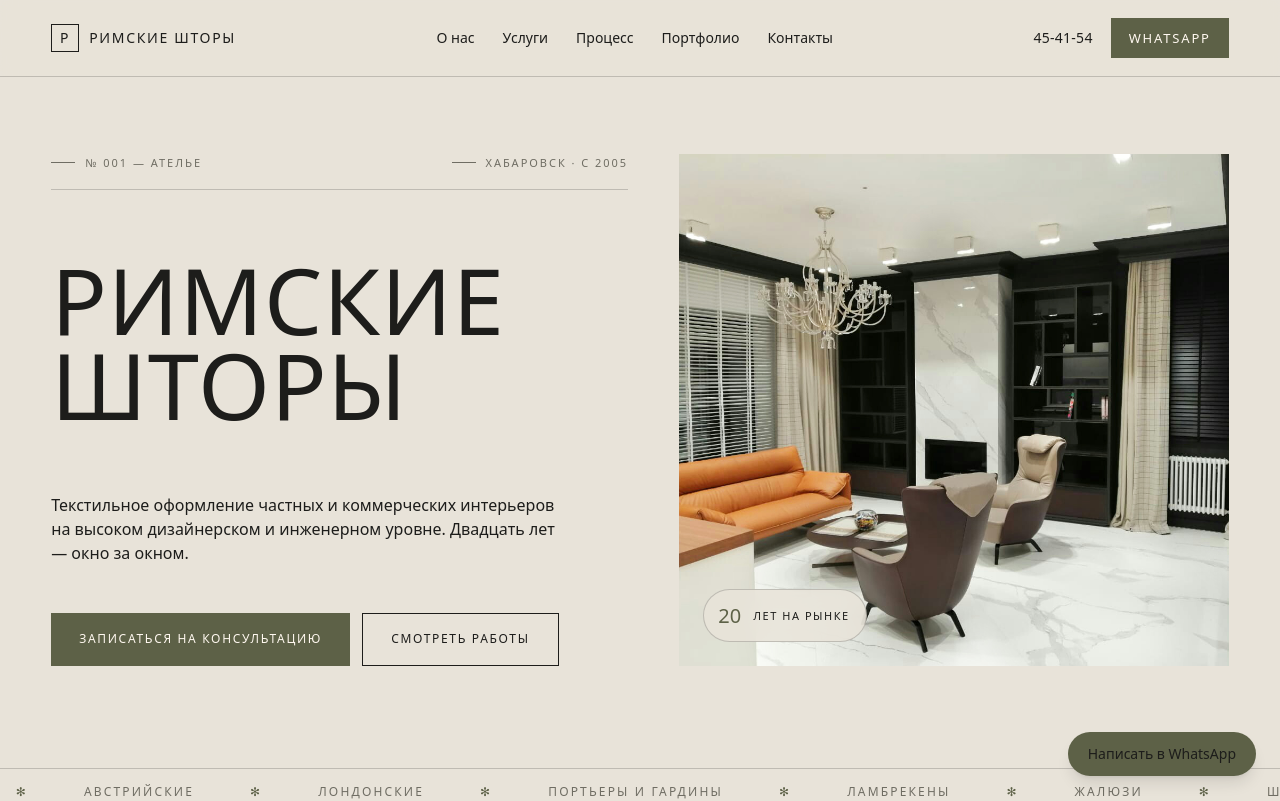
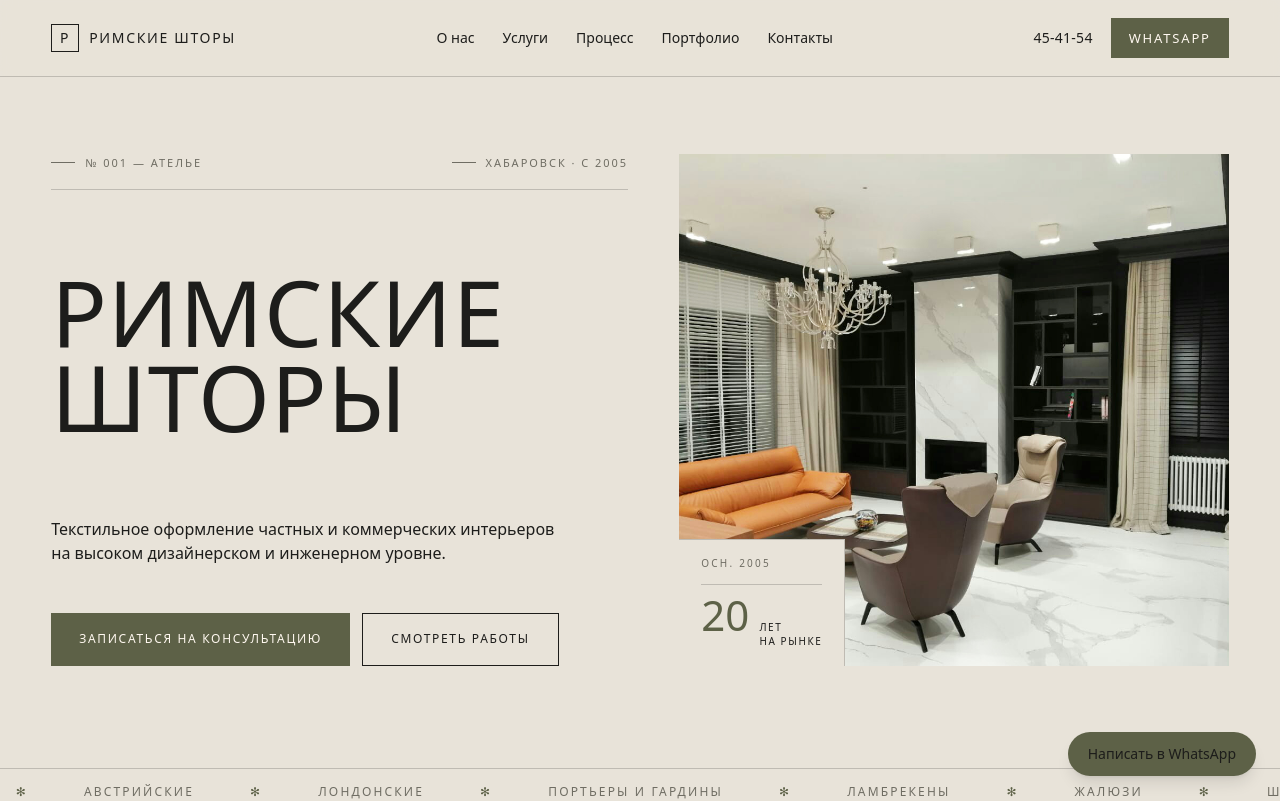
Before and after one commit to artyom-kalman/romanshtor-site, a Next.js app: page / in a window 1280 px wide. Shown: the top 801 px of the page. Built offline with nearby package versions, Linux system fonts and the light colour scheme.

Commit message:
Restyle hero badge as corner-anchored editorial tag

```diff
--- a/app/design.css
+++ b/app/design.css
@@ -291,30 +291,48 @@ body {
     color-mix(in oklab, var(--ink) 4%, transparent) 14px 15px
   );
 }
+/* corner-anchored editorial tag — sharp, hairline-framed, matches Direction C */
 .hero-badge {
   position: absolute;
-  left: 24px; bottom: 24px;
+  left: 0; bottom: 0;
   z-index: 2;
-  display: inline-flex; align-items: center; gap: 12px;
-  padding: 10px 16px 10px 14px;
-  background: color-mix(in oklab, var(--bg) 86%, transparent);
-  backdrop-filter: blur(12px);
-  border: var(--hairline);
+  display: flex;
+  flex-direction: column;
+  gap: 12px;
+  padding: 16px 22px 18px;
+  background: var(--bg);
+  border-top: var(--hairline);
+  border-right: var(--hairline);
+}
+.hero-badge-est {
   font-family: var(--font-mono);
-  font-size: 11px;
-  letter-spacing: .14em;
+  font-size: 10px;
+  letter-spacing: .22em;
+  text-transform: uppercase;
+  color: var(--muted);
+  padding-bottom: 12px;
+  border-bottom: var(--hairline);
+}
+.hero-badge-fig {
+  display: flex;
+  align-items: baseline;
+  gap: 10px;
+}
+.hero-badge-num {
+  font-family: var(--font-display);
+  font-size: 42px;
+  line-height: .85;
+  font-style: var(--display-style);
+  letter-spacing: 0;
+  color: var(--accent);
+}
+.hero-badge-label {
+  font-family: var(--font-mono);
+  font-size: 10px;
+  letter-spacing: .16em;
   text-transform: uppercase;
   color: var(--ink);
-  border-radius: var(--r-pill);
-}
-
-.hero-badge-num {
-  font-family: var(--font-display);
-  font-size: 20px;
-  font-style: var(--display-style);
-  letter-spacing: 0;
-  text-transform: none;
-  color: var(--accent);
+  line-height: 1.4;
 }
 
 .hero-marquee {
--- a/app/page.tsx
+++ b/app/page.tsx
@@ -33,8 +33,7 @@ const HeroSection = () => {
           <div className="hero-sub">
             <p className="hero-lede">
               Текстильное оформление частных и коммерческих интерьеров на
-              высоком дизайнерском и инженерном уровне. Двадцать лет — окно за
-              окном.
+              высоком дизайнерском и инженерном уровне.
             </p>
             <div className="hero-actions">
               <a href="#contact" className="btn">
@@ -56,8 +55,15 @@ const HeroSection = () => {
             sizes="(max-width: 900px) 100vw, 50vw"
           />
           <div className="hero-badge">
-            <span className="hero-badge-num">20</span>
-            <span>лет на рынке</span>
+            <span className="hero-badge-est">Осн. 2005</span>
+            <span className="hero-badge-fig">
+              <span className="hero-badge-num">20</span>
+              <span className="hero-badge-label">
+                лет
+                <br />
+                на рынке
+              </span>
+            </span>
           </div>
         </div>
       </div>
```
